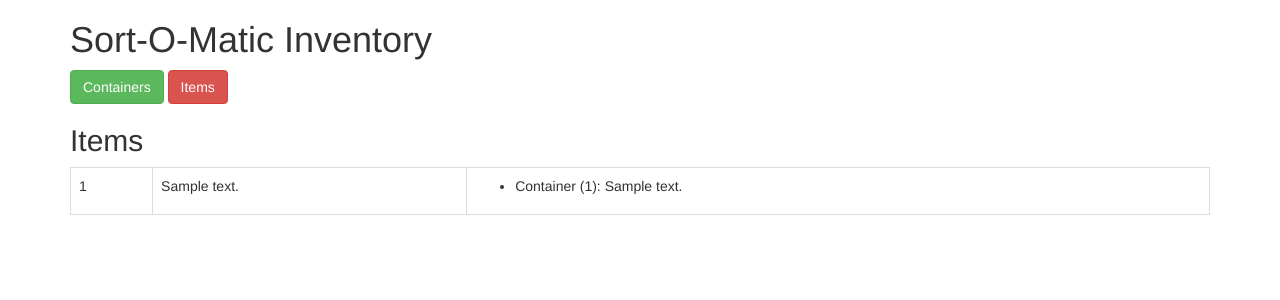
After one commit to Tim28/sort-o-matic, a Flask app: template sort-o-matic/templates/items.html in a window 1280 px wide. The commit adds this page. Shown: the top 300 px of the page. Run offline with Flask 3, Linux system fonts and the light colour scheme; the template is opened without the code that fills it: values that come from a table or form of the project are taken from there, others are empty; tables that the repository leaves empty hold one stand-in row (values such as "Sample post"); some libraries are stand-ins or nearby versions.

Commit message:
Added m2m links and some templates around it

```diff
--- a/requirements.txt
+++ b/requirements.txt
@@ -2,3 +2,5 @@ flask==2.2.3
 flask-bootstrap==3.3.7.1
 flask-sqlalchemy==3.0.3
 flask-migrate==4.0.4
+
+python-dotenv==1.0.0
--- a/sort-o-matic/app.py
+++ b/sort-o-matic/app.py
@@ -2,9 +2,10 @@ import os
 
 from flask import Flask, render_template, request, redirect
 from flask_bootstrap import Bootstrap
-from flask_migrate import Migrate, upgrade
+from flask_migrate import Migrate
 
-from models import SortOMatic, db, Container
+import models
+from models import SortOMatic, db
 
 DB_PATH = os.getenv('DATABASE_PATH', '/data/sort-o-matic.sqlite')
 
@@ -29,17 +30,23 @@ def index():
         elif request.form['action'] == 'add_item':
             container_id = request.form['container_id']
             item_description = request.form['item_description']
-            sortomatic.add_item(container_id, item_description)
+            container = models.Container.query.filter_by(id=container_id).first_or_404()
+            sortomatic.add_item(container, item_description)
 
         elif request.form['action'] == 'remove_item':
             container_name = request.form['container_id']
             item_id = request.form['item_id']
             sortomatic.remove_item(container_name, item_id)
+        return redirect('/')
 
-    return render_template('index.html', inventory=sortomatic.get_inventory())
+    return render_template('index.html', inventory=sortomatic.get_containers())
+
+
+@app.route('/items', methods=['GET'])
+def items():
+
+    return render_template('m2m.html', items=sortomatic.get_items())
 
 
 if __name__ == '__main__':
-    with app.app_context():
-        upgrade()
     app.run(debug=True, port=8080)
--- a/sort-o-matic/models.py
+++ b/sort-o-matic/models.py
@@ -1,20 +1,56 @@
-import json
-
 from flask_sqlalchemy import SQLAlchemy
 from flask_sqlalchemy.query import Query
+import sqlalchemy as sa
 
-db = SQLAlchemy()
+db: SQLAlchemy = SQLAlchemy()
 
 
 class Container(db.Model):
     id = db.Column(db.Integer, primary_key=True)
     description = db.Column(db.String, nullable=True)
 
+    items = db.relationship('Item', secondary='container_item', back_populates='containers')
+
+    def __repr__(self):
+        return f"Container ({self.id}): {self.description}"
+
 
 class Item(db.Model):
     id = db.Column(db.Integer, primary_key=True)
     description = db.Column(db.String, nullable=True)
-    container_id = db.Column(db.Integer, db.ForeignKey('container.id'))
+
+    containers = db.relationship('Container', secondary='container_item', back_populates='items')
+
+    def __repr__(self):
+        return f"Item ({self.id}): {self.description}"
+
+
+container_item_m2m = db.Table(
+    "container_item",
+    db.Column("container_id", sa.ForeignKey(Container.id), primary_key=True),
+    db.Column("item_id", sa.ForeignKey(Item.id), primary_key=True)
+)
+
+
+# class OneClass(db.Model):
+#     id = db.Column(db.Integer, primary_key=True)
+#     name = db.Column(db.String, nullable=True)
+#
+#     twos = db.relationship('TwoClass', secondary='one_two', back_populates='ones')
+#
+#
+# class TwoClass(db.Model):
+#     id = db.Column(db.Integer, primary_key=True)
+#     name = db.Column(db.String, nullable=True)
+#
+#     ones = db.relationship('OneClass', secondary='one_two', back_populates='twos')
+#
+#
+# one_two_m2m = db.Table(
+#     "one_two",
+#     db.Column("one_id", sa.ForeignKey(OneClass.id), primary_key=True),
+#     db.Column("two_id", sa.ForeignKey(TwoClass.id), primary_key=True)
+# )
 
 
 class SortOMatic:
@@ -22,8 +58,10 @@ class SortOMatic:
         db.session.add(Container(description=container_name))
         db.session.commit()
 
-    def add_item(self, container_id, item_description):
-        db.session.add(Item(description=item_description, container_id=container_id))
+    def add_item(self, container: Container, item_description: str):
+        item = Item(description=item_description)
+        item.containers.append(container)
+        db.session.add(item)
         db.session.commit()
 
     def remove_item(self, container_name, item_id):
@@ -35,12 +73,20 @@ class SortOMatic:
         results = {}
         return results
 
-    def get_inventory(self):
+    def get_containers(self):
         Container.query: Query
-        Item.query: Query
 
         return {
-            container: Item.query.filter_by(container_id=container.id)
+            container
             for container
             in Container.query.all()
         }
+
+    def get_items(self):
+        Item.query: Query
+
+        return [
+            item
+            for item
+            in Item.query.all()
+        ]
--- /dev/null
+++ b/sort-o-matic/templates/items.html
@@ -0,0 +1,22 @@
+{% extends 'bootstrap/base.html' %}
+
+{% block content %}
+    <div class="container">
+        {% include 'menu.html' %}
+
+        <h2>Items</h2>
+        <table class="table table-bordered">
+            {% for item in items %}
+                <tr>
+                    <td>{{ item.id }}</td>
+                    <td>{{ item.description }}</td>
+                    <td>
+                        <ul>
+                            {% for container in item.containers %}<li>{{ container }}</li>{% endfor %}
+                        </ul>
+                    </td>
+                </tr>
+            {% endfor %}
+        </table>
+    </div>
+{% endblock %}
--- /dev/null
+++ b/sort-o-matic/templates/menu.html
@@ -0,0 +1,4 @@
+<h1>Sort-O-Matic Inventory</h1>
+<a class="btn btn-success" href="/">Containers</a>
+<a class="btn btn-danger" href="/items">Items</a>
+<br/>
```
Also changed, not shown: sort-o-matic/migrations/versions/50f226f7f141_initial_database_migration.py (renamed from sort-o-matic/migrations/versions/264c8c7a9f94_initial_migration.py, +12 -6 lines), sort-o-matic/templates/containers.html (renamed from sort-o-matic/templates/index.html, +5 -3 lines), README.md, 1 other file.
